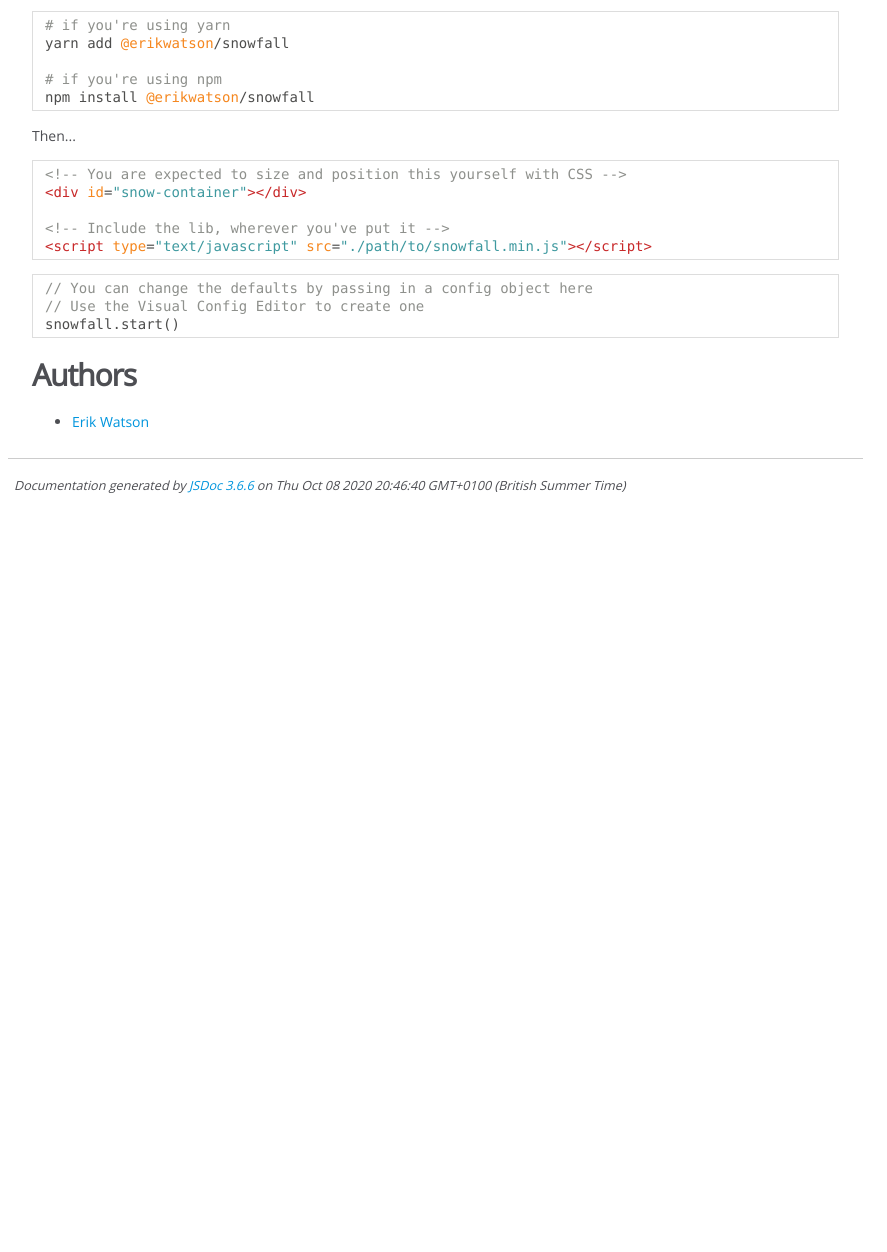
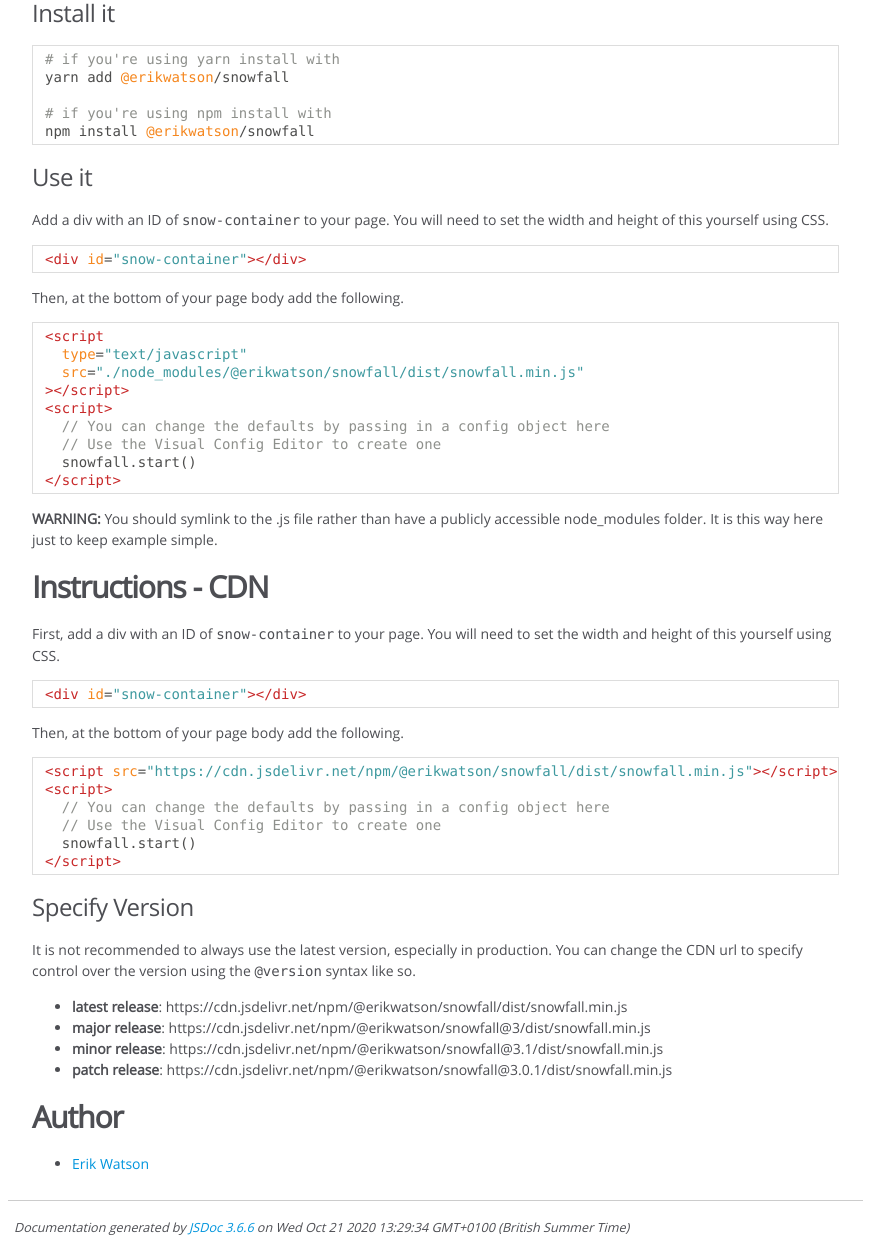
Before and after one commit to erikwatson/snowfall.js, a website built with webpack: page docs/index.html in a window 1280 px wide. Shown: the part 601-1853 px from the top of the page, without its empty margins (0-887 px from the left). Before the commit the page ends 1111 px from the top, so only its background shows below. Built offline with nearby package versions, Linux system fonts and the light colour scheme.

Commit message:
updating the documentation

```diff
--- a/docs/index.html
+++ b/docs/index.html
@@ -30,6 +30,7 @@
           <p>
             Suggested use: attach it as a fixed background to your page with the
             content displayed over the top.
+            <a href="http://erikwatson.me/?snow">Check out this example</a>.
           </p>
           <h2>Features</h2>
           <ul>
@@ -39,7 +40,7 @@
               >
             </li>
             <li>
-              <a href="https://github.com/erikwatson/snowfall.js/API-Reference"
+              <a href="https://erikwatson.github.io/snowfall.js/"
                 >API Reference</a
               >
             </li>
@@ -52,30 +53,87 @@
             </li>
             <li>Small, with no dependencies.</li>
           </ul>
-          <h2>Instructions</h2>
-          <p>First, install.</p>
-          <pre class="prettyprint source lang-sh"><code># if you're using yarn
+          <h2>Instructions - Package Manager</h2>
+          <h3>Install it</h3>
+          <pre
+            class="prettyprint source lang-sh"
+          ><code># if you're using yarn install with
 yarn add @erikwatson/snowfall
 
-# if you're using npm
+# if you're using npm install with
 npm install @erikwatson/snowfall
 </code></pre>
-          <p>Then...</p>
+          <h3>Use it</h3>
+          <p>
+            Add a div with an ID of <code>snow-container</code> to your page.
+            You will need to set the width and height of this yourself using
+            CSS.
+          </p>
           <pre
             class="prettyprint source lang-html"
-          ><code>&lt;!-- You are expected to size and position this yourself with CSS -->
-&lt;div id=&quot;snow-container&quot;>&lt;/div>
-
-&lt;!-- Include the lib, wherever you've put it -->
-&lt;script type=&quot;text/javascript&quot; src=&quot;./path/to/snowfall.min.js&quot;>&lt;/script>
+          ><code>&lt;div id=&quot;snow-container&quot;>&lt;/div>
 </code></pre>
+          <p>Then, at the bottom of your page body add the following.</p>
+          <pre class="prettyprint source lang-html"><code>&lt;script
+  type=&quot;text/javascript&quot;
+  src=&quot;./node_modules/@erikwatson/snowfall/dist/snowfall.min.js&quot;
+>&lt;/script>
+&lt;script>
+  // You can change the defaults by passing in a config object here
+  // Use the Visual Config Editor to create one
+  snowfall.start()
+&lt;/script>
+</code></pre>
+          <p>
+            <strong>WARNING:</strong> You should symlink to the .js file rather
+            than have a publicly accessible node_modules folder. It is this way
+            here just to keep example simple.
+          </p>
+          <h2>Instructions - CDN</h2>
+          <p>
+            First, add a div with an ID of <code>snow-container</code> to your
+            page. You will need to set the width and height of this yourself
+            using CSS.
+          </p>
           <pre
-            class="prettyprint source lang-js"
-          ><code>// You can change the defaults by passing in a config object here
-// Use the Visual Config Editor to create one
-snowfall.start()
+            class="prettyprint source lang-html"
+          ><code>&lt;div id=&quot;snow-container&quot;>&lt;/div>
 </code></pre>
-          <h2>Authors</h2>
+          <p>Then, at the bottom of your page body add the following.</p>
+          <pre
+            class="prettyprint source lang-html"
+          ><code>&lt;script src=&quot;https://cdn.jsdelivr.net/npm/@erikwatson/snowfall/dist/snowfall.min.js&quot;>&lt;/script>
+&lt;script>
+  // You can change the defaults by passing in a config object here
+  // Use the Visual Config Editor to create one
+  snowfall.start()
+&lt;/script>
+</code></pre>
+          <h3>Specify Version</h3>
+          <p>
+            It is not recommended to always use the latest version, especially
+            in production. You can change the CDN url to specify control over
+            the version using the <code>@version</code> syntax like so.
+          </p>
+          <ul>
+            <li>
+              <strong>latest release</strong>:
+              https://cdn.jsdelivr.net/npm/@erikwatson/snowfall/dist/snowfall.min.js
+            </li>
+            <li>
+              <strong>major release</strong>:
+              https://cdn.jsdelivr.net/npm/@erikwatson/snowfall@3/dist/snowfall.min.js
+            </li>
+            <li>
+              <strong>minor release</strong>:
+              https://cdn.jsdelivr.net/npm/@erikwatson/snowfall@3.1/dist/snowfall.min.js
+            </li>
+            <li>
+              <strong>patch release</strong>:
+              https://cdn.jsdelivr.net/npm/@erikwatson/snowfall@3.0.1/dist/snowfall.min.js
+            </li>
+          </ul>
+          <h2>Author</h2>
           <ul>
             <li><a href="http://erikwatson.me">Erik Watson</a></li>
           </ul>
@@ -95,8 +153,8 @@
 
     <footer>
       Documentation generated by
-      <a href="https://github.com/jsdoc/jsdoc">JSDoc 3.6.6</a> on Thu Oct 08
-      2020 20:46:40 GMT+0100 (British Summer Time)
+      <a href="https://github.com/jsdoc/jsdoc">JSDoc 3.6.6</a> on Wed Oct 21
+      2020 13:29:34 GMT+0100 (British Summer Time)
     </footer>
 
     <script>
```
Also changed, not shown: docs/module-snowfall.html (+24 -11 lines), docs/snowfall.js.html (+39 -16 lines).
